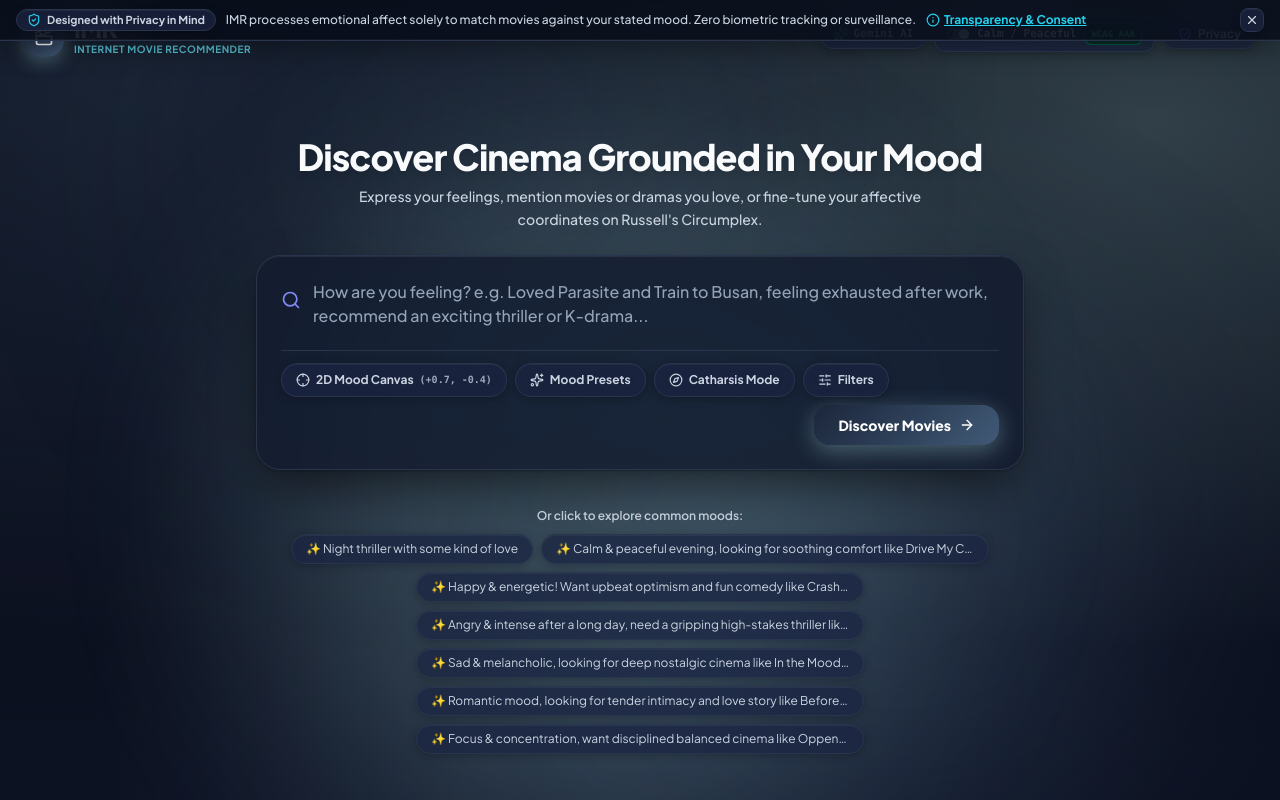
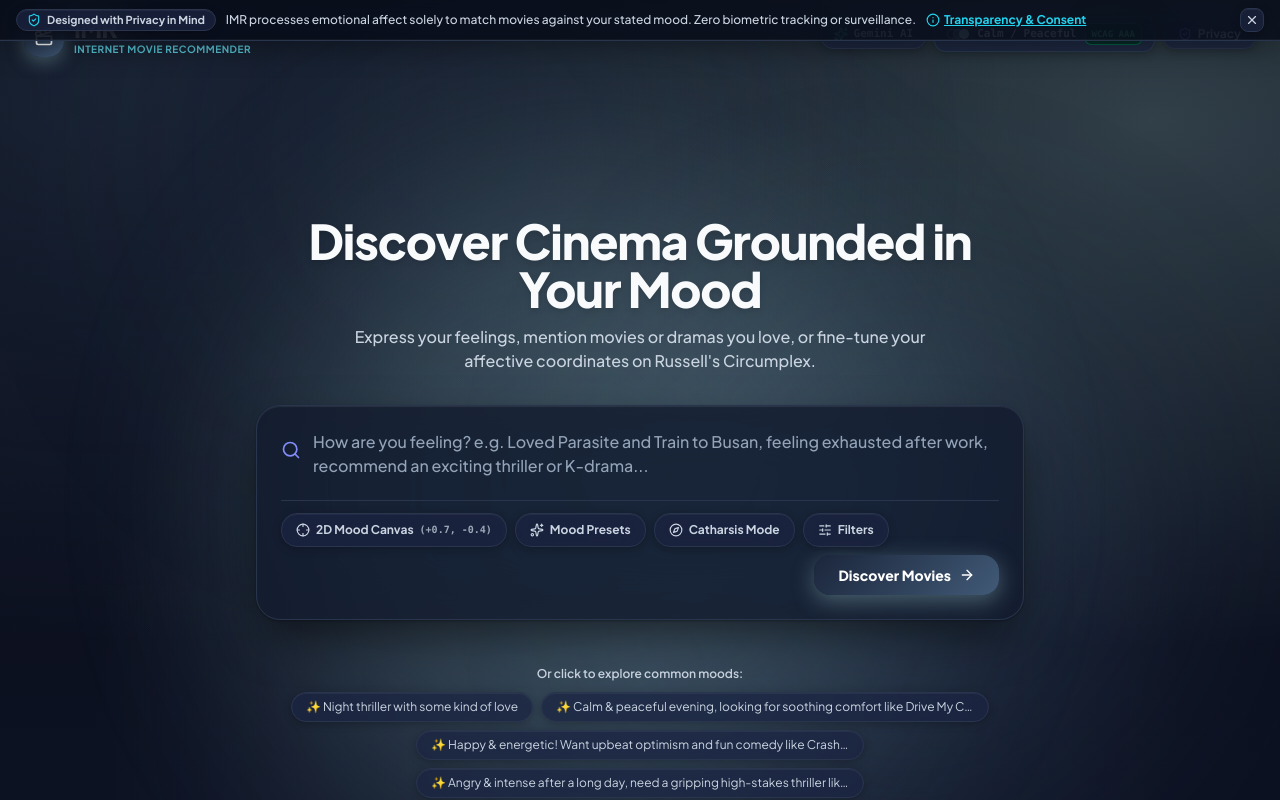
Before and after one commit to jedai11/IMR-internet-movie-recommender-, a React (Vite) app in the folder frontend/: page / in a window 1280 px wide. Shown: the top 800 px of the page. Built offline with nearby package versions, Linux system fonts and the light colour scheme.

Commit message:
style: Move information and search capsule lower for balanced visual spacing

```diff
--- a/frontend/src/App.tsx
+++ b/frontend/src/App.tsx
@@ -481,19 +481,19 @@ export function App() {
       </div>
 
       {/* Main Body */}
-      <main className="flex-1 max-w-7xl w-full mx-auto px-4 sm:px-6 pt-20 sm:pt-24 pb-12 space-y-12 relative z-10">
+      <main className="flex-1 max-w-7xl w-full mx-auto px-4 sm:px-6 pt-28 sm:pt-36 lg:pt-40 pb-16 space-y-14 relative z-10">
 
         {/* ========================================================================= */}
         {/* CENTER HERO SEARCH CAPSULE (Glass-Light Morphism)                        */}
         {/* ========================================================================= */}
-        <section className="max-w-3xl mx-auto space-y-6 text-center">
+        <section className="max-w-3xl mx-auto space-y-8 text-center mt-2 sm:mt-4">
 
-          {/* Hero Headlines */}
-          <div className="space-y-2">
-            <h1 className="text-3xl sm:text-4xl font-black tracking-tight text-[#F8FAFC] drop-shadow-md">
+          {/* Hero Headlines & Information */}
+          <div className="space-y-3">
+            <h1 className="text-3xl sm:text-4xl lg:text-5xl font-black tracking-tight text-[#F8FAFC] drop-shadow-md">
               Discover Cinema Grounded in Your Mood
             </h1>
-            <p className="text-sm text-[#CBD5E1] max-w-xl mx-auto leading-relaxed font-medium">
+            <p className="text-sm sm:text-base text-[#CBD5E1] max-w-xl mx-auto leading-relaxed font-medium">
               Express your feelings, mention movies or dramas you love, or fine-tune your affective coordinates on Russell's Circumplex.
             </p>
           </div>
```
